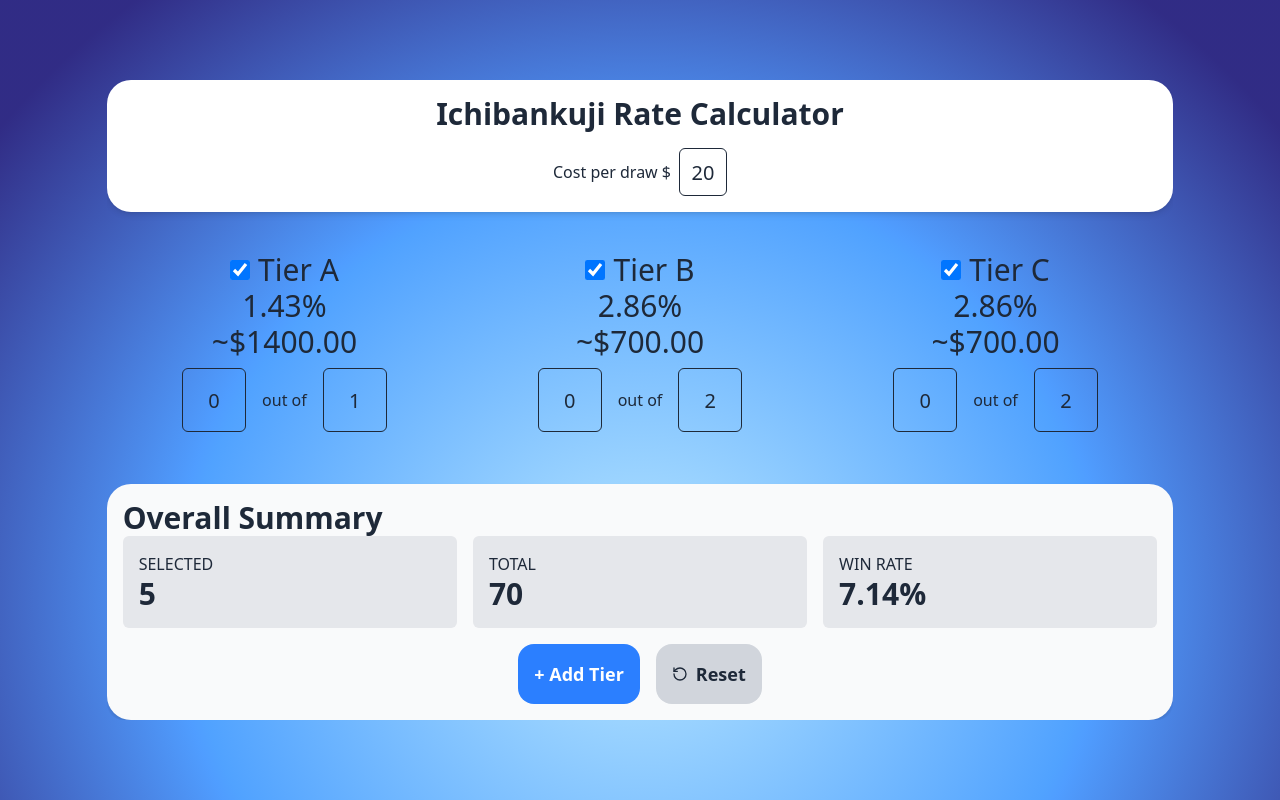
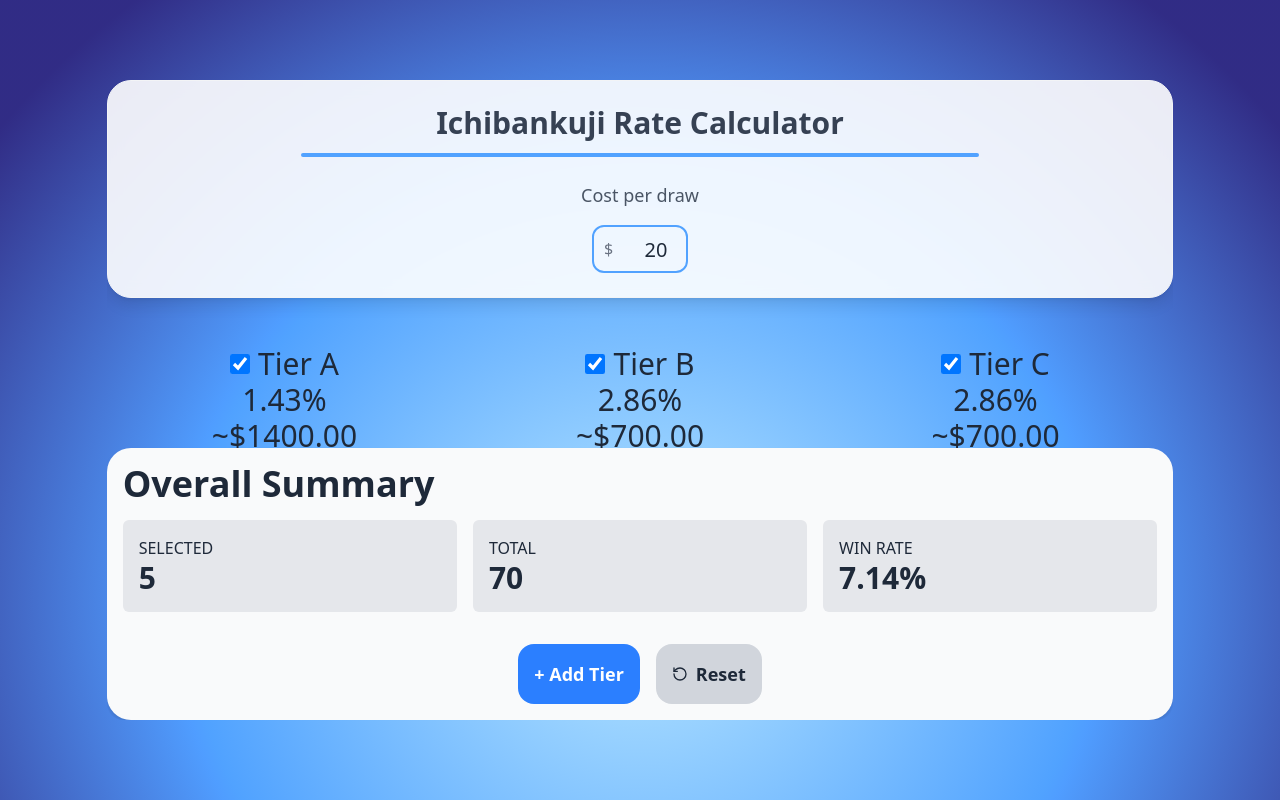
Before and after one commit to andy02chen/ichibankuji_calculator, a React (Vite) app: page / in a window 1280 px wide. Built offline with nearby package versions, Linux system fonts and the light colour scheme.

Commit message:
Changed header design

```diff
--- a/src/components/Rates.tsx
+++ b/src/components/Rates.tsx
@@ -108,17 +108,32 @@ export default function Rates() {
 
   return(
     <div className="text-center flex flex-col">
-      <div className="sticky top-0 z-10 p-4 shadow-md bg-white rounded-3xl mb-6 overflow-x-hidden">
-        <h1 className="text-3xl font-bold text-gray-800 mb-4 text-center">
+      <div className="sticky top-0 z-10 p-6 shadow-lg rounded-3xl bg-white/90 backdrop-blur-sm border border-gray-100">
+        <h1 className="text-3xl font-bold text-gray-700 mb-6 text-center">
           Ichibankuji Rate Calculator
+          <div className="w-2/3 h-1 mx-auto mt-3 bg-blue-400 rounded-full"></div>
         </h1>
-        <div className="flex items-center justify-center gap-2">
-          Cost per draw $
-          <input type="number" id="rate" name="rate" className="border w-12 h-12 text-center text-xl rounded-md" min="0" defaultValue={20}
-          onChange={(e) => handleUpdateRate(parseFloat(e.target.value))}/>
+        <div className="flex flex-col items-center gap-4">
+          <label htmlFor="rate" className="text-lg text-gray-600 font-medium">
+            Cost per draw
+          </label>
+          <div className="relative">
+            <span className="absolute left-3 top-1/2 -translate-y-1/2 text-gray-500 font-medium">$</span>
+            <input
+              type="number"
+              id="rate"
+              name="rate"
+              className="pl-8 w-24 h-12 text-center text-xl border-2 rounded-xl
+              focus:border-blue-400 focus:ring-2 focus:outline-none focus:ring-blue-100 transition-all border-blue-400"
+              min="0"
+              step="0.01"
+              defaultValue={20}
+              onChange={(e) => handleUpdateRate(parseFloat(e.target.value))}
+            />
           </div>
         </div>
-      <div className="grid grid-cols-1 sm:grid-cols-2 lg:grid-cols-3 gap-8 overflow-auto px-4">
+      </div>
+      <div className="grid grid-cols-1 sm:grid-cols-2 lg:grid-cols-3 gap-8 overflow-auto px-4 mb-8 mt-8">
         {Object.entries(prizeTiers).map(([tierName, tier]) => {
           const remaining = Math.max(0, tier.prizes - tier.unclaimed);
           const chance = totalPrizes > 0 ? ((remaining / totalPrizes) * 100): 0;
@@ -202,8 +217,9 @@ export default function Rates() {
         })}
       </div>
 
-      <div className="sticky bottom-0 z-10 p-2 sm:p-4 shadow-md bg-gray-50 rounded-3xl text-left overflow-x-hidden">
-  <h1 className="font-bold text-xl sm:text-3xl mb-2 sm:mb-0">
+      <div className="sticky bottom-0 z-10 p-2 sm:p-4 shadow-md bg-gray-50 rounded-3xl text-left overflow-x-hidden
+      flex flex-col gap-4">
+        <h1 className="font-bold text-xl sm:text-4xl mb-2 sm:mb-0">
           Overall Summary
         </h1>
 
```
Lines whose indentation alone changed are shown as unchanged.
